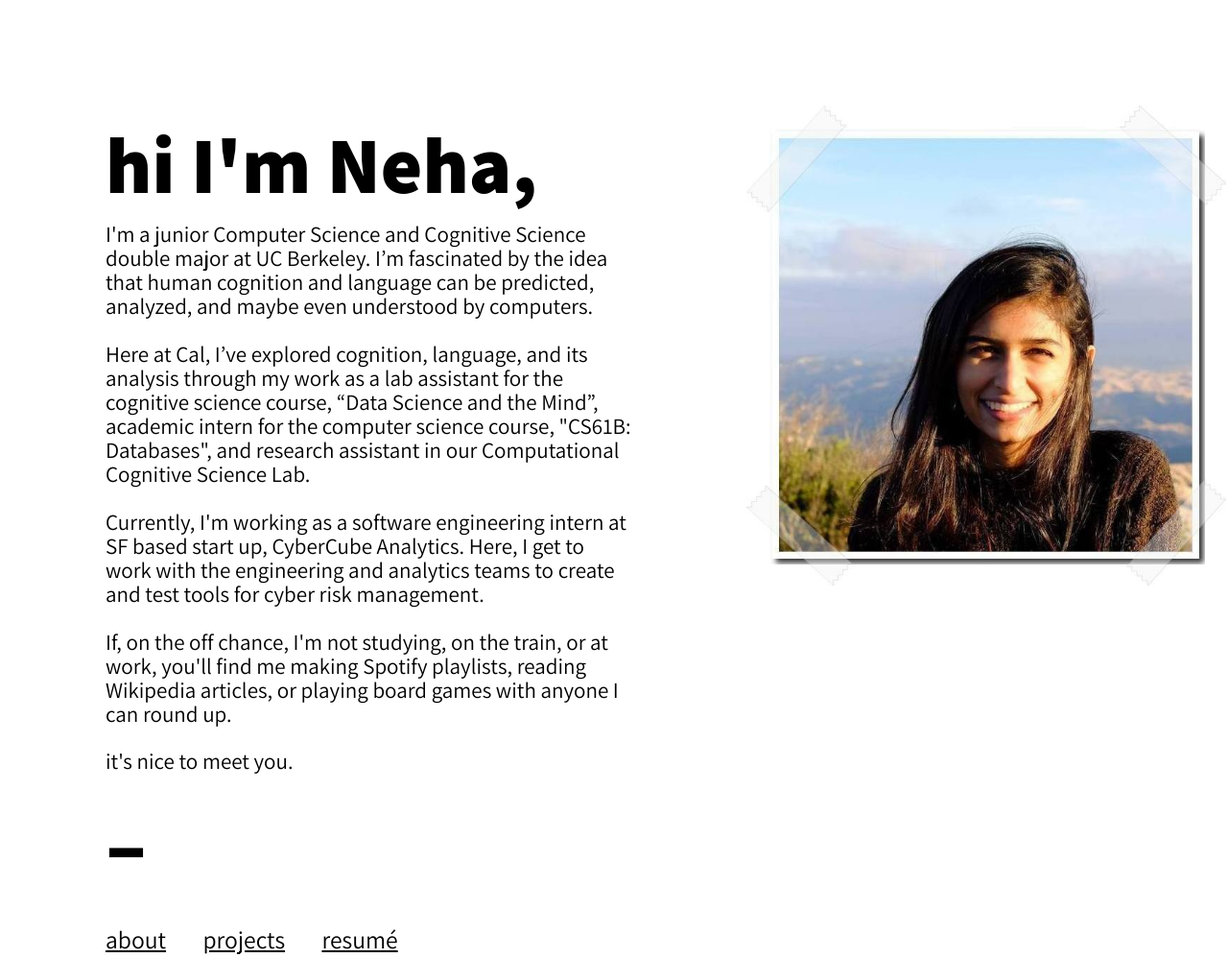
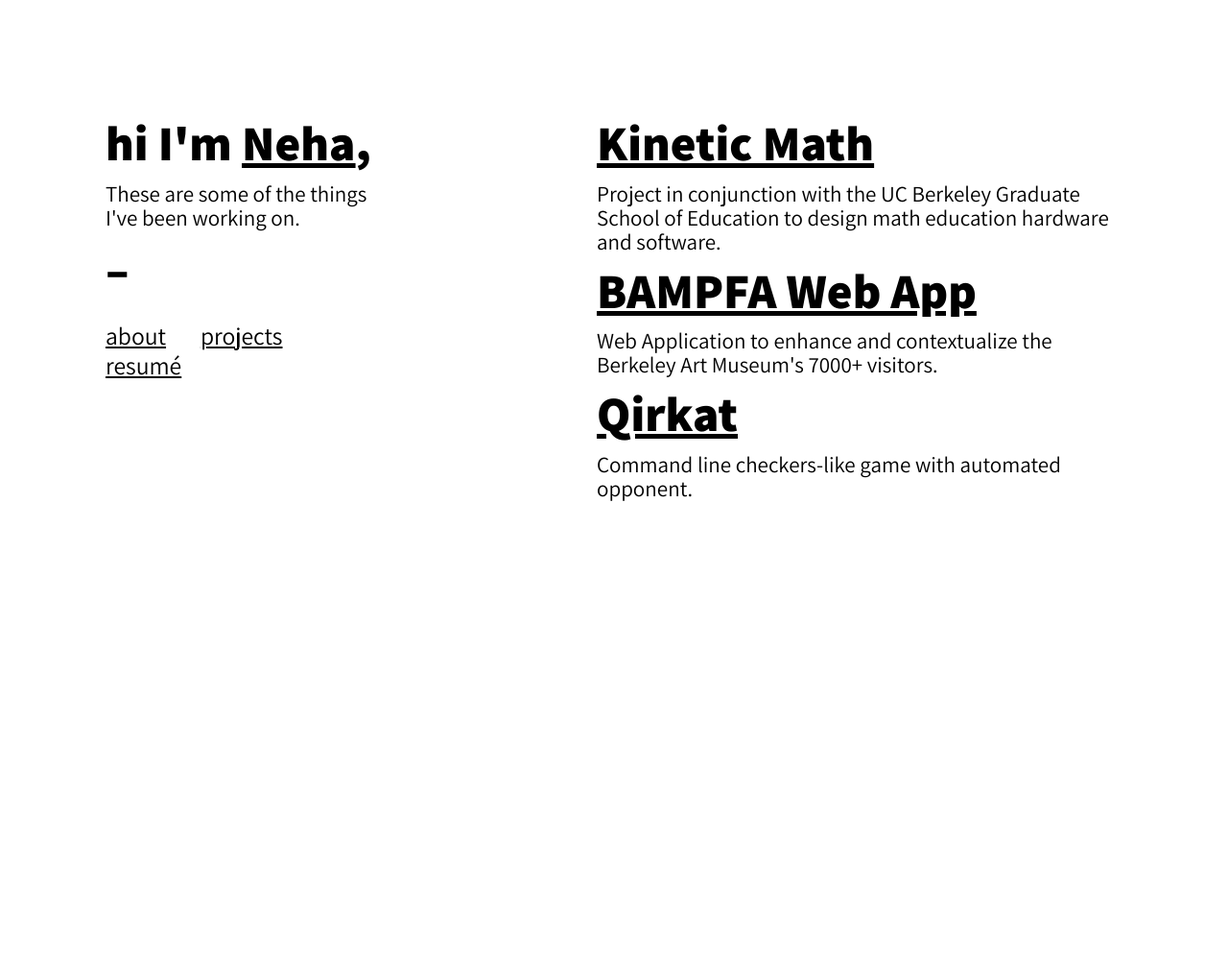
Before and after one commit to nehadabke/nehadabke.github.io, a plain HTML site: page projects.html in a window 1280 px wide. Shown: the whole page at 96% size. After the commit the page ends 800 px from the top, so only its background shows below. Drawn offline with Linux system fonts and the light colour scheme.

Commit message:
projects

```diff
--- a/projects.html
+++ b/projects.html
@@ -30,44 +30,56 @@ body {
 
 /* Increase the font size of the h1 element */
 .header h1 {
-  font-size: 6.5vw;
+  font-size: 4vw;
   line-height: 10px;
 
 }
 .header p {
   font-size: 1.8vw;
     line-height: 25px;
-		color: black;
+    color: black;
 
 }
 .header h2 {
-  font-size: 7vw;
+  font-size: 4vw;
   line-height: 0px;
 
 }
-.header a {
+.header h7 {
+  color: black;
   font-size: 2vw;
-    line-height: 0px;
-		color: black;
 
 }
+.header h3 {
+  font-size: .3vw;
+  line-height: 0px;
+
+}
+
+.header menu {
+  font-size: 2vw;
+  line-height: 0px;
+	color: black;
+
+}
+
+.header a {
+  color: black;
+}
+
 .column {
     float: left;
     padding: 10px;
 }
 
 .left {
+  width: 40%;
+}
+
+.right {
   width: 60%;
 }
 
-.right {
-  width: 40%;
-}
-
-.image {
-	padding-top: 100px;
-	padding-right: 60px;
-}
 /* Clear floats after the columns */
 .row:after {
     content: "";
@@ -80,26 +92,27 @@ body {
 <div class="row">
   <div class="column left" style="background-color:#ffff;">
 	<div class="header">
-  		<h1>hi I'm Neha,</h1>
-      <p>I'm a junior Computer Science and Cognitive Science double major at UC Berkeley. I’m fascinated by the idea that human cognition and language can be predicted, analyzed, and maybe even understood by computers.
-<br /><br />Here at Cal, I’ve explored cognition, language, and its analysis through my work as a lab assistant for the cognitive science course, “Data Science and the Mind”, academic intern for the computer science course, "CS61B: Databases", and research assistant in our Computational Cognitive Science Lab.
-<br /><br />Currently, I'm working as a software engineering intern at SF based start up, CyberCube Analytics. Here, I get to work with the engineering and analytics teams to create and test tools for cyber risk management.
-<br /><br />If, on the off chance, I'm not studying, on the train, or at work, you'll find me making Spotify playlists, reading Wikipedia articles, or playing board games with anyone I can round up.</p>
-<p>it's nice to meet you.</p>
+  		<h1>hi I'm <a href="index.html">Neha</a>,</h1>
+      <p>These are some of the things I've been working on.</p>
 
       <h2>–</h2>
-  		<a href="about.html">about</a>
-  		<a>&nbsp;</a>
-        <a href="#">projects</a>
-   	    <a>&nbsp;</a>
-  		<a href="ND Resume.pdf" class="right">resumé</a>
+      <h7><a href="about.html">about</a><a>&nbsp;&nbsp;&nbsp;&nbsp;&nbsp;&nbsp;</a>
+        <a href="projects.html">projects</a><a>&nbsp;&nbsp;&nbsp;&nbsp;&nbsp;&nbsp;</a> <a href="ND Resume.pdf" class="right">resumé</a>
+   	    <a>&nbsp;&nbsp;&nbsp;&nbsp;&nbsp;&nbsp;</a></h7>
   </div>
   </div>
   <div class="column right" style="background-color:#ffff;">
-	  <div class="image">
-  		<img src="tapedpic.jpg" height="500" width="500">
-        </div>
+    <div class="header">
+    		<h1><a href="index.html">Kinetic Math</a></h1>
+        <p>Project in conjunction with the UC Berkeley Graduate School of Education to design math education hardware and software.</p>
 
+        <h1><a href="index.html">BAMPFA Web App</a></h1>
+        <p>Web Application to enhance and contextualize the Berkeley Art Museum's 7000+ visitors.</p>
+
+        <h1><a href="index.html">Qirkat</a></h1>
+        <p>Command line checkers-like game with automated opponent.</p>
+
+    </div>
 </div>
  </div>
 </div>
```
Also changed, not shown: about.html (+12 -10 lines).
